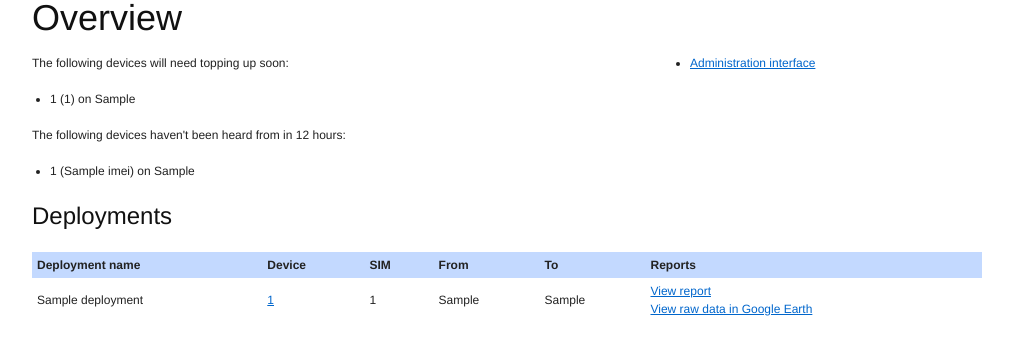
After one commit to ox-it/socTrack, a Python web app: template manager/templates/manager/index.html in a window 1280 px wide. The commit adds this page. Shown: the top 355 px of the page, without its empty margins (133-1146 px from the left). Run offline with Jinja, Linux system fonts and the light colour scheme; the template is opened without the code that fills it: most values are stand-ins (such as "Sample title", 1, 10 or a date in 2020).

Commit message:
Add some dashboardy stuff

```diff
--- a/manager/templates/manager/device.html
+++ b/manager/templates/manager/device.html
@@ -62,6 +62,7 @@ function initialize() {
               </tr>
               {% endfor %}
             </tbody>
+          </table>
         </div>
     </div>
 </body>
--- /dev/null
+++ b/manager/templates/manager/index.html
@@ -0,0 +1,70 @@
+<!DOCTYPE html>
+<html>
+<head>
+<meta name="viewport" content="initial-scale=1.0, user-scalable=no" />
+<meta http-equiv="content-type" content="text/html; charset=UTF-8"/>
+<title>Device Status</title>
+<link rel="stylesheet" href="{{ MEDIA_URL }}blueprint/screen.css" type="text/css" media="screen, projection">
+<link rel="stylesheet" href="{{ MEDIA_URL }}blueprint/print.css" type="text/css" media="print">
+<!--[if lt IE 8]>
+  <link rel="stylesheet" href="{{ MEDIA_URL }}blueprint/ie.css" type="text/css" media="screen, projection">
+<![endif]-->
+</head>
+<body>
+    <div class="container">
+        <div class="span-24 last">
+            <h1>Overview</h1>
+        </div>
+        <div class="span-16">
+            {% if danger_sim %}
+                <p>The following devices will need topping up soon:</p>
+                <ul>
+                {% for sim in danger_sim %}
+                    <li>{{ sim.local_id }} ({{ sim.phone_number }}) on {{ sim.data_plan_expiry }}</li>
+                {% endfor %}
+                </ul>
+            {% endif %}
+            {% if danger_device %}
+                <p>The following devices haven't been heard from in 12 hours:</p>
+                <ul>
+                {% for device in danger_device %}
+                    <li>{{ device.local_id }} ({{ device.imei }}) on {{ device.last_heard }}</li>
+                {% endfor %}
+                </ul>
+            {% endif %}
+        </div>
+        <div class="span-8 last">
+            <ul>
+                <li><a href="/admin/">Administration interface</a></li>
+            </ul>
+        </div>
+        <div class="span-24">
+            <h2>Deployments</h2>
+            <table>
+                <thead>
+                    <tr>
+                        <th>Deployment name</th>
+                        <th>Device</th>
+                        <th>SIM</th>
+                        <th>From</th>
+                        <th>To</th>
+                        <th>Reports</th>
+                    </tr>
+                </thead>
+                <tbody>
+                    {% for deployment in deployments %}
+                        <tr>
+                            <td>{{ deployment.name }}</td>
+                            <td><a href="manager/device/{{deployment.device.pk }}">{{ deployment.device.local_id }}</a></td>
+                            <td>{{ deployment.sim.local_id }}</td>
+                            <td>{{ deployment.survey_start }}</td>
+                            <td>{{ deployment.survey_end }}</td>
+                            <td><a href="analyser/{{ deployment.pk }}.html">View report</a><br/><a href="/analyser/{{ deployment.pk }}.kml">View raw data in Google Earth</a></td>
+                        </tr>
+                    {% endfor %}
+                </tbody>
+            </table>
+        </div>
+    </div>
+</body>
+</html>
--- a/urls.py
+++ b/urls.py
@@ -6,6 +6,7 @@ from django.contrib import admin
 admin.autodiscover()
 
 urlpatterns = patterns('',
+    (r'^$', 'manager.views.render_index'),
     (r'^analyser/', include('analyser.urls')),
     (r'^logger/', include('logger.urls')),
     (r'^manager/', include('manager.urls')),
```
Also changed, not shown: manager/views.py (+26 -1 lines).
